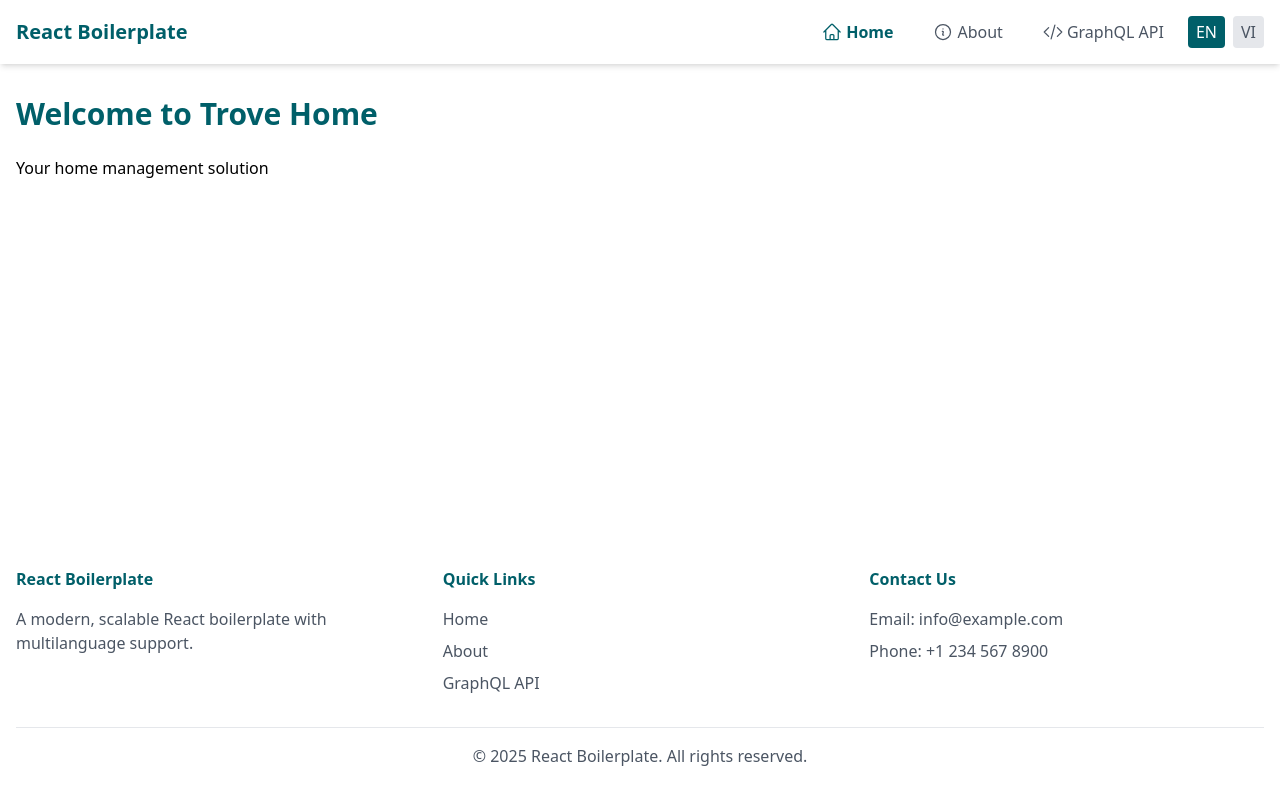
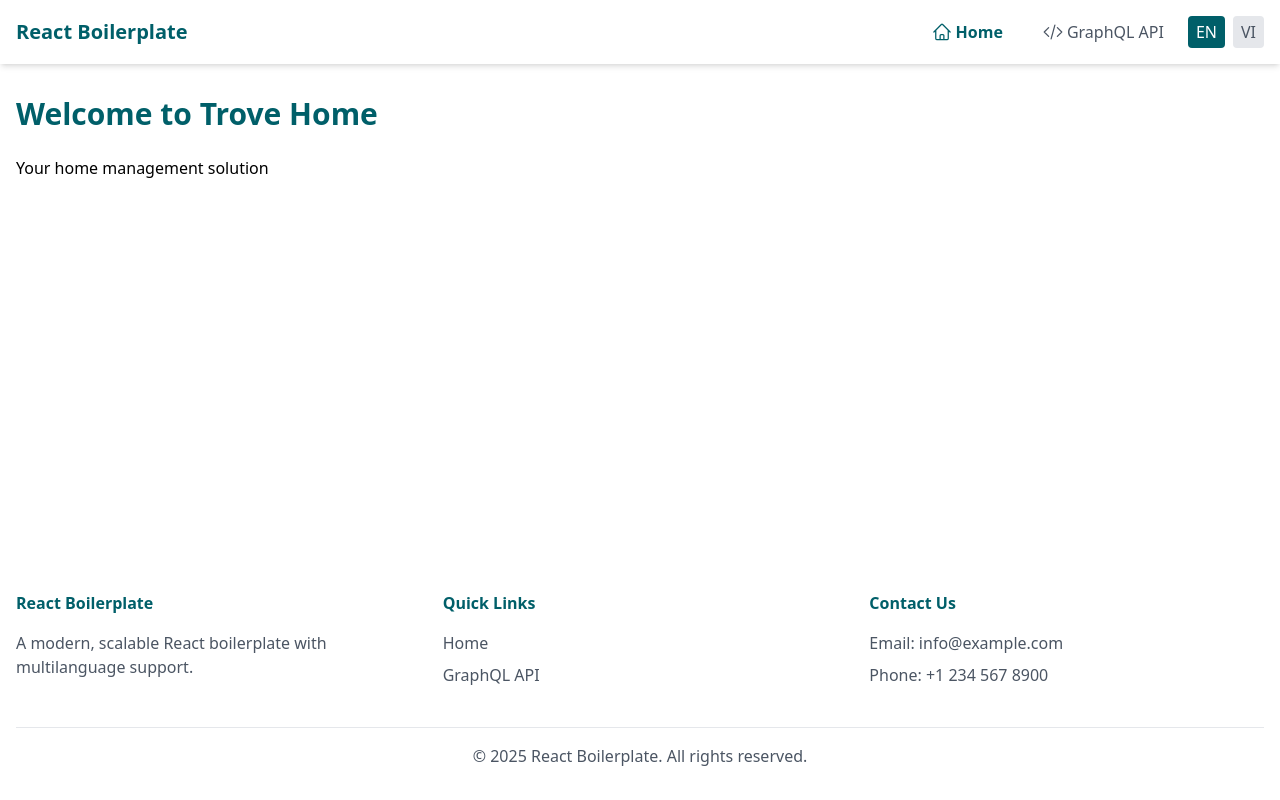
Before and after one commit to AnVuTrong/trove_home, a React (Create React App) app in the folder trove_home_frontend/: page / in a window 1280 px wide. Built offline with nearby package versions, Linux system fonts and the light colour scheme.

Commit message:
New navigation system

```diff
--- a/trove_home_frontend/src/App.tsx
+++ b/trove_home_frontend/src/App.tsx
@@ -1,32 +1,15 @@
 import './App.css';
-import { BrowserRouter as Router, Routes, Route } from 'react-router-dom';
+import { BrowserRouter as Router } from 'react-router-dom';
 import { ApolloProvider } from '@apollo/client';
 import client from './apollo/client.apollo';
-import MainLayout from './layouts/MainLayout.layout';
-import HomePage from './pages/Home.page';
-import AboutPage from './pages/About.page';
-import GraphQLPage from './pages/GraphQL.page';
-import NotFoundPage from './pages/NotFound.page';
-
-const AppLayout = () => {
-  return (
-    <Router>
-      <Routes>
-        <Route path="/" element={<MainLayout />}>
-          <Route index element={<HomePage />} />
-          <Route path="about" element={<AboutPage />} />
-          <Route path="graphql" element={<GraphQLPage />} />
-          <Route path="*" element={<NotFoundPage />} />
-        </Route>
-      </Routes>
-    </Router>
-  );
-};
+import AppRoutes from './routes/AppRoutes.route';
 
 function App() {
   return (
     <ApolloProvider client={client}>
-      <AppLayout />
+      <Router>
+        <AppRoutes />
+      </Router>
     </ApolloProvider>
   );
 }
--- a/trove_home_frontend/src/components/navigation.components/Footer.component.tsx
+++ b/trove_home_frontend/src/components/navigation.components/Footer.component.tsx
@@ -1,11 +1,14 @@
 import React from 'react';
 import { Link } from 'react-router-dom';
-import { NAVIGATION_ITEMS } from '../../constants/Navigation.constant';
 import { useTranslation } from 'react-i18next';
+import { routeConfig } from '../../routes/RouteConfig.route';
 
 const Footer: React.FC = () => {
   const { t } = useTranslation();
   const currentYear = new Date().getFullYear();
+
+  // Get only routes that should be shown in navigation
+  const navigationRoutes = Object.values(routeConfig).filter(route => route.showInNavigation);
 
   return (
     <footer className="bg-background-secondary text-text-secondary py-8">
@@ -25,10 +28,10 @@ const Footer: React.FC = () => {
               {t('footer.quickLinks')}
             </h3>
             <ul className="space-y-2">
-              {NAVIGATION_ITEMS.map((item) => (
-                <li key={item.path}>
-                  <Link to={item.path} className="hover:text-primary transition-colors duration-200">
-                    {t(item.translationKey)}
+              {navigationRoutes.map((route) => (
+                <li key={route.path}>
+                  <Link to={route.path} className="hover:text-primary transition-colors duration-200">
+                    {t(route.translationKey)}
                   </Link>
                 </li>
               ))}
--- a/trove_home_frontend/src/components/navigation.components/NavigationMenu.component.tsx
+++ b/trove_home_frontend/src/components/navigation.components/NavigationMenu.component.tsx
@@ -1,7 +1,7 @@
 import React from 'react';
 import { NavLink } from 'react-router-dom';
-import { NAVIGATION_ITEMS } from '../../constants/Navigation.constant';
 import { useTranslation } from 'react-i18next';
+import { routeConfig } from '../../routes/RouteConfig.route';
 
 interface NavigationMenuProps {
   isMobile?: boolean;
@@ -11,12 +11,15 @@ interface NavigationMenuProps {
 const NavigationMenu: React.FC<NavigationMenuProps> = ({ isMobile = false, onItemClick }) => {
   const { t } = useTranslation();
 
+  // Get only routes that should be shown in navigation
+  const navigationRoutes = Object.values(routeConfig).filter(route => route.showInNavigation);
+
   return (
     <nav className={`${isMobile ? 'flex flex-col space-y-2' : 'flex items-center space-x-6'}`}>
-      {NAVIGATION_ITEMS.map((item) => (
+      {navigationRoutes.map((route) => (
         <NavLink
-          key={item.path}
-          to={item.path}
+          key={route.path}
+          to={route.path}
           className={({ isActive }) =>
             `flex items-center px-2 py-1 transition-colors duration-200 ${
               isActive
@@ -26,7 +29,7 @@ const NavigationMenu: React.FC<NavigationMenuProps> = ({ isMobile = false, onIte
           }
           onClick={onItemClick}
         >
-          {item.icon && (
+          {route.icon && (
             <svg
               xmlns="http://www.w3.org/2000/svg"
               className="h-5 w-5 mr-1"
@@ -34,10 +37,10 @@ const NavigationMenu: React.FC<NavigationMenuProps> = ({ isMobile = false, onIte
               viewBox="0 0 24 24"
               stroke="currentColor"
             >
-              <path strokeLinecap="round" strokeLinejoin="round" strokeWidth={1.5} d={item.icon} />
+              <path strokeLinecap="round" strokeLinejoin="round" strokeWidth={1.5} d={route.icon} />
             </svg>
           )}
-          <span>{t(item.translationKey)}</span>
+          <span>{t(route.translationKey)}</span>
         </NavLink>
       ))}
     </nav>
--- a/trove_home_frontend/src/constants/Navigation.constant.ts
+++ /dev/null
@@ -1,25 +0,0 @@
-import { ROUTES } from './Routes.constant';
-
-export interface NavigationItem {
-  path: string;
-  translationKey: string;
-  icon?: string;
-}
-
-export const NAVIGATION_ITEMS: NavigationItem[] = [
-  {
-    path: ROUTES.HOME,
-    translationKey: 'navigation.home',
-    icon: 'M2.25 12l8.954-8.955c.44-.439 1.152-.439 1.591 0L21.75 12M4.5 9.75v10.125c0 .621.504 1.125 1.125 1.125H9.75v-4.875c0-.621.504-1.125 1.125-1.125h2.25c.621 0 1.125.504 1.125 1.125V21h4.125c.621 0 1.125-.504 1.125-1.125V9.75M8.25 21h8.25'
-  },
-  {
-    path: ROUTES.ABOUT,
-    translationKey: 'navigation.about',
-    icon: 'M11.25 11.25l.041-.02a.75.75 0 011.063.852l-.708 2.836a.75.75 0 001.063.853l.041-.021M21 12a9 9 0 11-18 0 9 9 0 0118 0zm-9-3.75h.008v.008H12V8.25z'
-  },
-  {
-    path: ROUTES.GRAPHQL,
-    translationKey: 'navigation.graphql',
-    icon: 'M17.25 6.75L22.5 12l-5.25 5.25m-10.5 0L1.5 12l5.25-5.25m7.5-3l-4.5 16.5'
-  }
-];
--- a/trove_home_frontend/src/constants/Routes.constant.ts
+++ b/trove_home_frontend/src/constants/Routes.constant.ts
@@ -1,5 +1,5 @@
-export const ROUTES = {
-  HOME: '/',
-  ABOUT: '/about',
-  GRAPHQL: '/graphql',
-};
+export enum ROUTES {
+  HOME = '/',
+  GRAPHQL = '/graphql',
+  NOT_FOUND = '*'
+}
--- a/trove_home_frontend/src/locales/en/translation.json
+++ b/trove_home_frontend/src/locales/en/translation.json
@@ -12,7 +12,8 @@
     "dashboard": "Dashboard",
     "settings": "Settings",
     "logout": "Logout",
-    "graphql": "GraphQL API"
+    "graphql": "GraphQL API",
+    "notFound": "Page Not Found"
   },
   "common": {
     "welcome": "Welcome to Trove Home",
--- a/trove_home_frontend/src/locales/vi/translation.json
+++ b/trove_home_frontend/src/locales/vi/translation.json
@@ -12,7 +12,8 @@
     "dashboard": "Bảng điều khiển",
     "settings": "Cài đặt",
     "logout": "Đăng xuất",
-    "graphql": "API GraphQL"
+    "graphql": "API GraphQL",
+    "notFound": "Không tìm thấy trang"
   },
   "common": {
     "welcome": "Chào mừng đến với Trove Home",
--- /dev/null
+++ b/trove_home_frontend/src/routes/AppRoutes.route.tsx
@@ -0,0 +1,29 @@
+import React from 'react';
+import { Routes, Route } from 'react-router-dom';
+import { ROUTES } from '../constants/Routes.constant';
+import { lazyLoad } from '../utils/LazyLoad.util';
+import { useTranslation } from 'react-i18next';
+
+// Layouts
+import MainLayout from '../layouts/MainLayout.layout';
+
+// Lazy loaded pages
+const HomePage = lazyLoad(() => import('../pages/Home.page'), 'Loading Home...');
+const GraphQLPage = lazyLoad(() => import('../pages/GraphQL.page'), 'Loading GraphQL Explorer...');
+const NotFoundPage = lazyLoad(() => import('../pages/NotFound.page'), 'Loading...');
+
+const AppRoutes: React.FC = () => {
+  const { t } = useTranslation();
+
+  return (
+    <Routes>
+      <Route path={ROUTES.HOME} element={<MainLayout />}>
+        <Route index element={<HomePage />} />
+        <Route path={ROUTES.GRAPHQL} element={<GraphQLPage />} />
+        <Route path={ROUTES.NOT_FOUND} element={<NotFoundPage />} />
+      </Route>
+    </Routes>
+  );
+};
+
+export default AppRoutes;
--- /dev/null
+++ b/trove_home_frontend/src/routes/RouteConfig.route.ts
@@ -0,0 +1,28 @@
+import { ROUTES } from '../constants/Routes.constant';
+
+export interface RouteConfig {
+  path: string;
+  translationKey: string;
+  showInNavigation: boolean;
+  icon?: string;
+}
+
+export const routeConfig: Record<keyof typeof ROUTES, RouteConfig> = {
+  HOME: {
+    path: ROUTES.HOME,
+    translationKey: 'navigation.home',
+    showInNavigation: true,
+    icon: 'M2.25 12l8.954-8.955c.44-.439 1.152-.439 1.591 0L21.75 12M4.5 9.75v10.125c0 .621.504 1.125 1.125 1.125H9.75v-4.875c0-.621.504-1.125 1.125-1.125h2.25c.621 0 1.125.504 1.125 1.125V21h4.125c.621 0 1.125-.504 1.125-1.125V9.75M8.25 21h8.25'
+  },
+  GRAPHQL: {
+    path: ROUTES.GRAPHQL,
+    translationKey: 'navigation.graphql',
+    showInNavigation: true,
+    icon: 'M17.25 6.75L22.5 12l-5.25 5.25m-10.5 0L1.5 12l5.25-5.25m7.5-3l-4.5 16.5'
+  },
+  NOT_FOUND: {
+    path: ROUTES.NOT_FOUND,
+    translationKey: 'navigation.notFound',
+    showInNavigation: false
+  }
+};
--- /dev/null
+++ b/trove_home_frontend/src/utils/LazyLoad.util.tsx
@@ -0,0 +1,26 @@
+import React, { Suspense, lazy } from 'react';
+
+interface LoadingProps {
+  message?: string;
+}
+
+const PageLoading: React.FC<LoadingProps> = ({ message = 'Loading...' }) => (
+  <div className="flex justify-center items-center min-h-[200px]">
+    <div className="animate-pulse text-primary">{message}</div>
+  </div>
+);
+
+type LazyComponentType = React.LazyExoticComponent<React.ComponentType<any>>;
+
+export const lazyLoad = (
+  importFunc: () => Promise<{ default: React.ComponentType<any> }>,
+  loadingMessage?: string
+): React.FC => {
+  const LazyComponent = lazy(importFunc);
+
+  return (props) => (
+    <Suspense fallback={<PageLoading message={loadingMessage} />}>
+      <LazyComponent {...props} />
+    </Suspense>
+  );
+};
```
